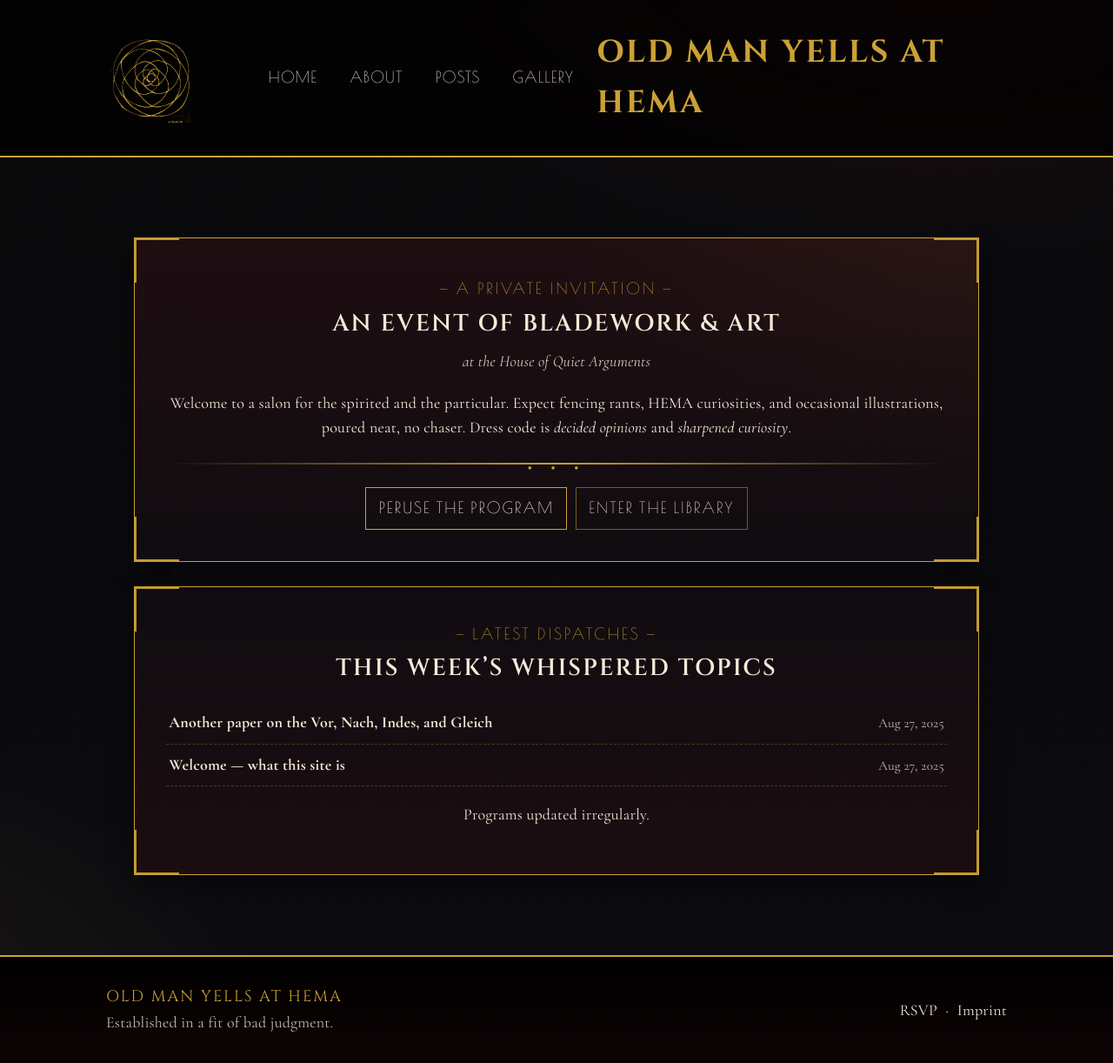
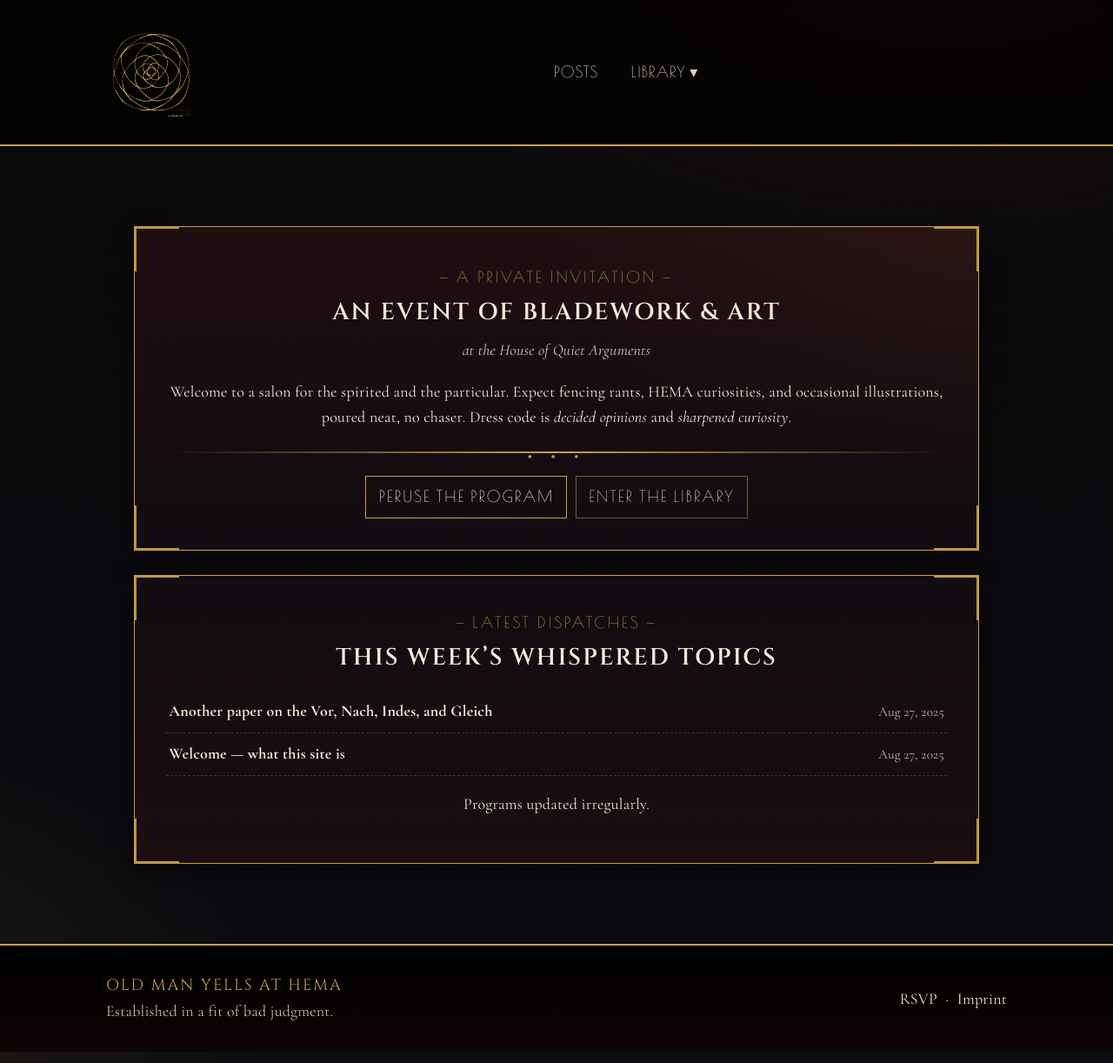
Before and after one commit to oldmanyellsathema/old-man-yells-at-hema, a Jekyll site: the page built from index.html, in a window 1280 px wide and 1222 px high. Shown: the whole window at 87% size. Built offline with Jekyll 4.4.1, drawn with Linux system fonts in a browser that asks for light colours.

Commit message:
Update default.html

```diff
--- a/_layouts/default.html
+++ b/_layouts/default.html
@@ -20,13 +20,19 @@
       <div class="brand-left" aria-hidden="true"></div>
       <a class="skip" href="#main">Skip to content</a>
       <nav class="menu" aria-label="Primary">
-        <a href="{{ '/'        | relative_url }}" class="menu-link">Home</a>
-        <a href="{{ '/about/'  | relative_url }}" class="menu-link">About</a>
-        <a href="{{ '/posts/'  | relative_url }}" class="menu-link">Posts</a>
-        <a href="{{ '/gallery/'| relative_url }}" class="menu-link">Gallery</a>
-      </nav>
-      <h1 class="site-title">Old Man Yells at HEMA</h1>
+  <a href="{{ '/posts/'   | relative_url }}" class="menu-link">Posts</a>
+
+  <div class="dropdown">
+    <a href="{{ '/resources/' | relative_url }}" class="menu-link dropdown-toggle">Library ▾</a>
+    <div class="dropdown-menu" role="menu" aria-label="Library">
+      <a class="dropdown-item" href="{{ '/resources/about/'   | relative_url }}">About</a>
+      <a class="dropdown-item" href="{{ '/resources/recipes/' | relative_url }}">Recipes</a>
+      <a class="dropdown-item" href="{{ '/gallery/'           | relative_url }}">Gallery</a>
+      <a class="dropdown-item" href="{{ '/resources/list/'    | relative_url }}">Resources</a>
     </div>
+  </div>
+</nav>
+
   </header>
 
   <main id="main" class="wrap">
```
